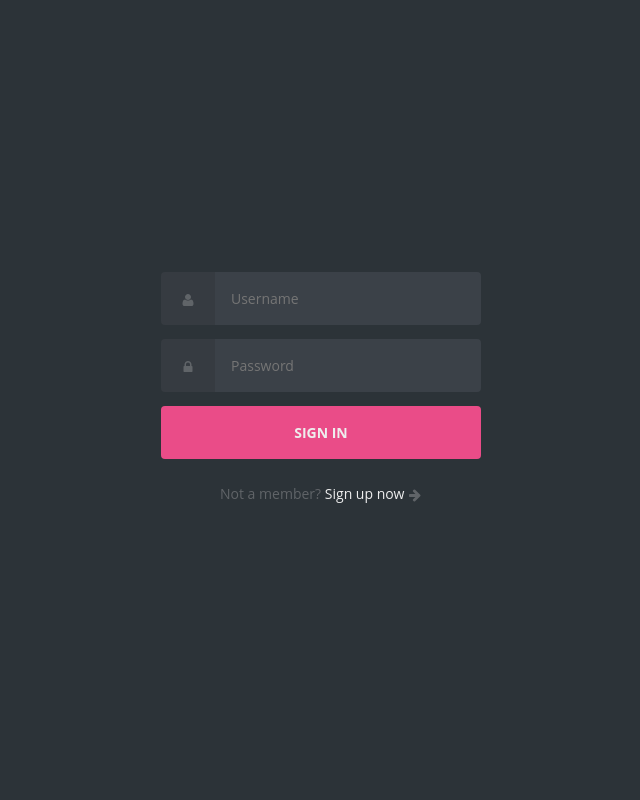
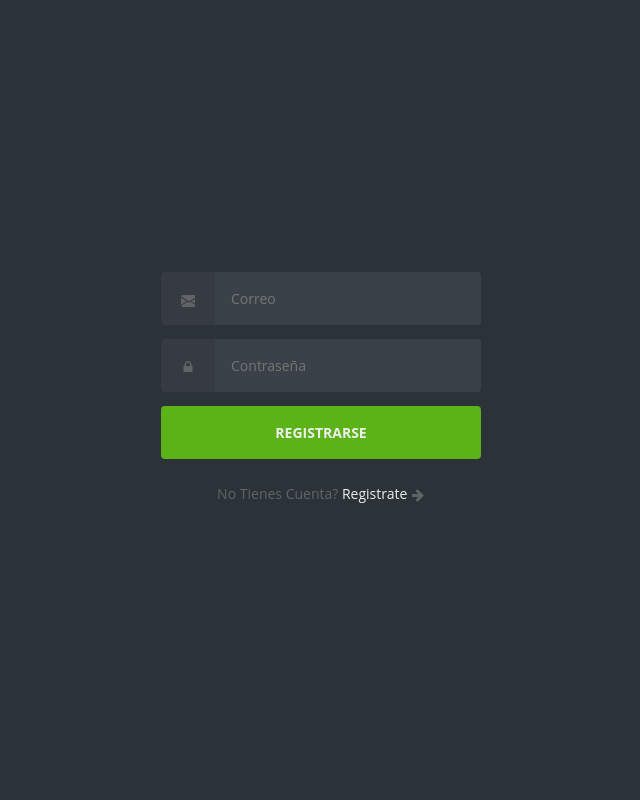
Before and after one commit to KingQRool/Urban-Trade, a PHP site: page /PROYECTO/Views/login.php in a window 1280 px wide. Shown: the whole page, without its empty margins (319-959 px from the left). Run offline with PHP 8.4, Linux system fonts and the light colour scheme.

Commit message:
cambio 3

```diff
--- a/Inc/Header.php
+++ b/Inc/Header.php
@@ -25,11 +25,11 @@
                 </button>
                 <div class="collapse navbar-collapse" id="navbarResponsive">
                     <ul class="navbar-nav text-uppercase ms-auto py-4 py-lg-0">
-                        <li class="nav-item"><a class="nav-link" href="../Index.html"> Inicio</a></li>
-                        <li class="nav-item"><a class="nav-link" href="../Views/RegistroProyecto.php"> Registro</a></li>
-                        <li class="nav-item"><a class="nav-link" href="../Views/IniciarSesiónProyecto.php">Inicio de sesion</a></li>
+                        <li class="nav-item"><a class="nav-link" href="../Views/Register.php"> Registro</a></li>
+                        <li class="nav-item"><a class="nav-link" href="../Views/Login.php">Inicio de sesion</a></li>
                         <li class="nav-item"><a class="nav-link" href="../Views/Publicaciones.php">Publicaciones</a></li>
                         <li class="nav-item"><a class="nav-link" href="../Views/Tiendas.php">Tiendas U.T</a></li>
+                        <li class="nav-item"><a class="nav-link" href="../Index.html"> Inicio</a></li>
                     </ul>
                 </div>
             </div>
--- a/Public/css/login.css
+++ b/Public/css/login.css
@@ -154,9 +154,9 @@
 
   --loginLabelBackgroundColor: #363b41;
 
-    --loginSubmitBackgroundColor: #ea4c88;
+  --loginSubmitBackgroundColor: #5bb318;
   --loginSubmitColor: #eee;
-    --loginSubmitHoverBackgroundColor: #d44179;
+  --loginSubmitHoverBackgroundColor: #7dce13;
 }
 
 .login {
--- a/Views/login.php
+++ b/Views/login.php
@@ -15,26 +15,25 @@
   <form action="https://httpbin.org/post" method="POST" class="form login">
 
     <div class="form__field">
-      <label for="login__username"><svg class="icon">
-          <use xlink:href="#icon-user"></use>
-        </svg><span class="hidden">Username</span></label>
-      <input autocomplete="username" id="login__username" type="text" name="username" class="form__input" placeholder="Username" required>
+      <label for="login__password"><svg class="icon">
+          <use xlink:href="#icon-email"></use>
+        </svg><span class="hidden">Correo</span></label>
+      <input id="login__email" type="password" name="emailu" class="form__input" placeholder="Correo" required>
     </div>
 
     <div class="form__field">
       <label for="login__password"><svg class="icon">
           <use xlink:href="#icon-lock"></use>
         </svg><span class="hidden">Password</span></label>
-      <input id="login__password" type="password" name="password" class="form__input" placeholder="Password" required>
+      <input id="login__password" type="password" name="contrasenau" class="form__input" placeholder="Contraseña" required>
     </div>
-
     <div class="form__field">
-      <input type="submit" value="Sign In">
+      <input type="submit" value="Registrarse">
     </div>
 
   </form>
 
-  <p class="text--center">Not a member? <a href="#">Sign up now</a> <svg class="icon">
+  <p class="text--center">No Tienes Cuenta? <a href="register.php">Registrate</a> <svg class="icon">
       <use xlink:href="#icon-arrow-right"></use>
     </svg></p>
 
@@ -47,8 +46,17 @@
   <symbol id="icon-lock" viewBox="0 0 1792 1792">
     <path d="M640 768h512V576q0-106-75-181t-181-75-181 75-75 181v192zm832 96v576q0 40-28 68t-68 28H416q-40 0-68-28t-28-68V864q0-40 28-68t68-28h32V576q0-184 132-316t316-132 316 132 132 316v192h32q40 0 68 28t28 68z" />
   </symbol>
-  <symbol id="icon-user" viewBox="0 0 1792 1792">
-    <path d="M1600 1405q0 120-73 189.5t-194 69.5H459q-121 0-194-69.5T192 1405q0-53 3.5-103.5t14-109T236 1084t43-97.5 62-81 85.5-53.5T538 832q9 0 42 21.5t74.5 48 108 48T896 971t133.5-21.5 108-48 74.5-48 42-21.5q61 0 111.5 20t85.5 53.5 62 81 43 97.5 26.5 108.5 14 109 3.5 103.5zm-320-893q0 159-112.5 271.5T896 896 624.5 783.5 512 512t112.5-271.5T896 128t271.5 112.5T1280 512z" />
+  <symbol id="icon-user">
+  <path d="M3 14s-1 0-1-1 1-4 6-4 6 3 6 4-1 1-1 1H3zm5-6a3 3 0 1 0 0-6 3 3 0 0 0 0 6z"/>
+  </symbol>
+
+  <symbol id="icon-email">
+  <path d="M.05 3.555A2 2 0 0 1 2 2h12a2 2 0 0 1 1.95 1.555L8 8.414.05 3.555ZM0 4.697v7.104l5.803-3.558L0 4.697ZM6.761 8.83l-6.57 4.027A2 2 0 0 0 2 14h12a2 2 0 0 0 1.808-1.144l-6.57-4.027L8 9.586l-1.239-.757Zm3.436-.586L16 11.801V4.697l-5.803 3.546Z"/>
+  </symbol>
+
+  <symbol id="icon-center">
+  <path fill-rule="evenodd" d="M14.763.075A.5.5 0 0 1 15 .5v15a.5.5 0 0 1-.5.5h-3a.5.5 0 0 1-.5-.5V14h-1v1.5a.5.5 0 0 1-.5.5h-9a.5.5 0 0 1-.5-.5V10a.5.5 0 0 1 .342-.474L6 7.64V4.5a.5.5 0 0 1 .276-.447l8-4a.5.5 0 0 1 .487.022zM6 8.694 1 10.36V15h5V8.694zM7 15h2v-1.5a.5.5 0 0 1 .5-.5h2a.5.5 0 0 1 .5.5V15h2V1.309l-7 3.5V15z"/>
+  <path d="M2 11h1v1H2v-1zm2 0h1v1H4v-1zm-2 2h1v1H2v-1zm2 0h1v1H4v-1zm4-4h1v1H8V9zm2 0h1v1h-1V9zm-2 2h1v1H8v-1zm2 0h1v1h-1v-1zm2-2h1v1h-1V9zm0 2h1v1h-1v-1zM8 7h1v1H8V7zm2 0h1v1h-1V7zm2 0h1v1h-1V7zM8 5h1v1H8V5zm2 0h1v1h-1V5zm2 0h1v1h-1V5zm0-2h1v1h-1V3z"/>
   </symbol>
 </svg>
 
```
Also changed, not shown: Views/register.php (+18 -6 lines). Lines whose indentation alone changed are shown as unchanged.
